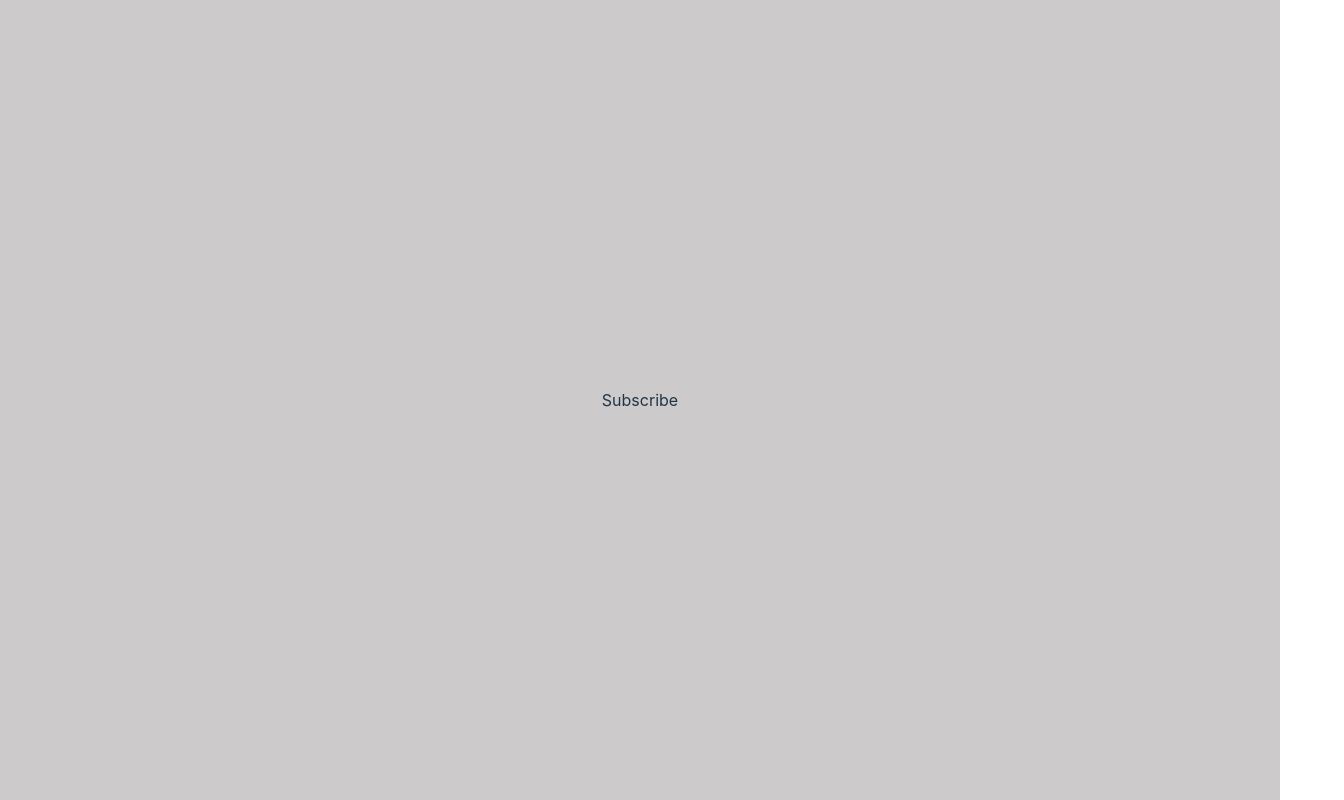
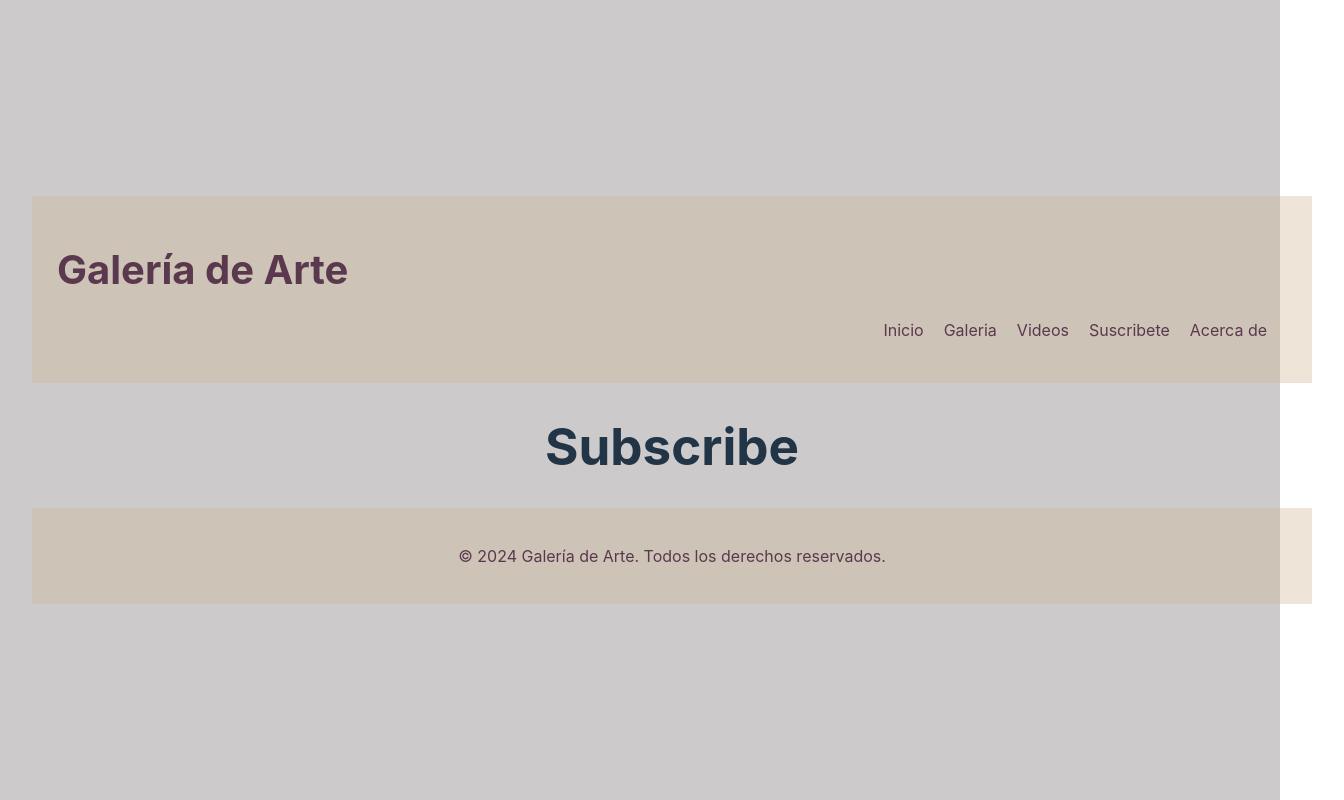
Before and after one commit to Dataday28/Creative_Nexus, a React (Vite) app: page /subscribe in a window 1280 px wide. Shown: the whole page, 1344 px wide, since content can reach past the window. Built offline with nearby package versions, Linux system fonts and the light colour scheme.

Commit message:
Se instalo React-Hook-Form

```diff
--- a/package.json
+++ b/package.json
@@ -12,6 +12,7 @@
   "dependencies": {
     "react": "^18.2.0",
     "react-dom": "^18.2.0",
+    "react-hook-form": "^7.51.3",
     "react-paginate": "^8.2.0",
     "react-router-dom": "^6.22.3",
     "zustand": "^4.5.2"
--- a/src/pages/subscribe/index.jsx
+++ b/src/pages/subscribe/index.jsx
@@ -1,5 +1,14 @@
+import Footer from "../../components/Footer";
+import NavBar from "../../components/Navbar";
+
 const Subscribe = () => {
-    return <div>Subscribe</div>
+    return (
+        <div>
+            <NavBar />
+            <h1>Subscribe</h1>
+            <Footer />
+        </div>
+    )
 }
 
 export default Subscribe;
```
Also changed, not shown: 2 other files (tests, documents, lock files or other folders).
